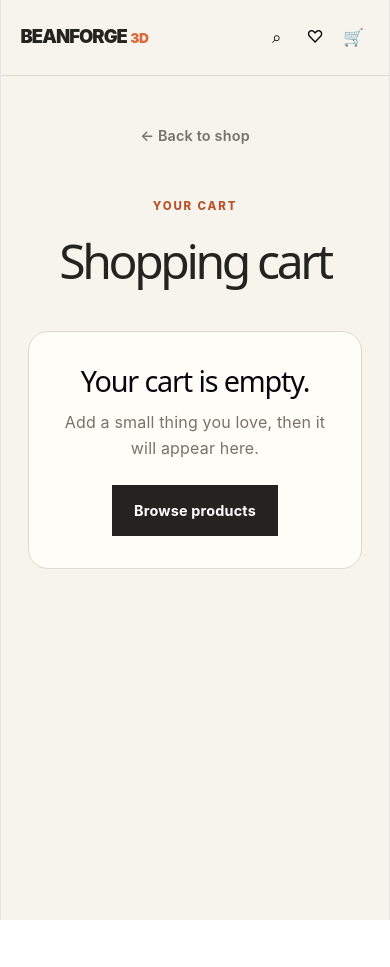
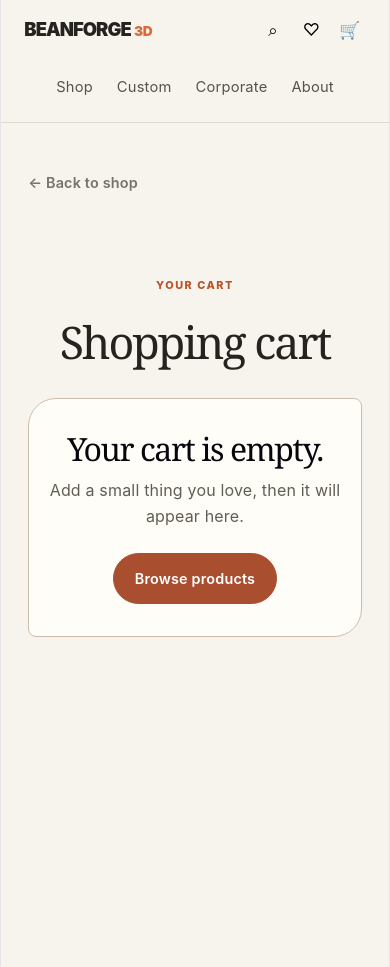
Before and after one commit to jyqyy2/beanforge3d, a React (Vite) app: page /cart in a window 390 px wide. Before the commit the page ends 920 px from the top, so only its background shows below. Built offline with nearby package versions, Linux system fonts and the light colour scheme.

Commit message:
ui minor cart fixes

```diff
--- a/src/App.css
+++ b/src/App.css
@@ -1035,6 +1035,61 @@ So instead, put font-size after font: inherit:*/
   letter-spacing: -0.07em;
 }
 
+.cart-page { text-align: left; }
+.cart-page .cart-heading { text-align: center; margin-block: clamp(2rem, 5vw, 4rem); }
+.cart-page .cart-heading h1,
+.cart-page .empty-cart h2,
+.cart-page .cart-summary h2 {
+  font-family: Georgia, 'Times New Roman', serif;
+  font-weight: 400;
+  letter-spacing: -0.045em;
+  line-height: 1.1;
+  text-wrap: balance;
+}
+.cart-page .cart-heading h1 { font-size: clamp(2.8rem, 6vw, 4.5rem); }
+.cart-page .eyebrow { font-size: 0.68rem; letter-spacing: 0.14em; }
+.cart-page .cart-items { gap: 1.5rem; }
+.cart-page .cart-item,
+.cart-page .cart-summary {
+  padding: clamp(1rem, 2vw, 1.5rem);
+  border-color: #cfbdab;
+  border-radius: 16px;
+  box-shadow: 0 4px 14px #35302705;
+}
+.cart-page .cart-item { align-items: start; }
+.cart-page .cart-item img { object-fit: contain; background: var(--cream); border-radius: 10px; }
+.cart-page .cart-item-info h2 { line-height: 1.35; }
+.cart-page .cart-item-info p { line-height: 1.6; color: #625d53; }
+.cart-page .cart-item-actions strong,
+.cart-page .cart-summary-total strong { color: #91472e; font-variant-numeric: tabular-nums; }
+.cart-page .cart-item-actions button { min-height: 44px; text-decoration: underline; text-underline-offset: 4px; }
+.cart-page .cart-quantity-controls { margin-top: 1.25rem; }
+.cart-page .cart-quantity-controls button { border-color: #cfbdab; }
+.cart-page .cart-quantity-controls button:not(:disabled):hover { background: var(--cream); border-color: #a94f30; }
+.cart-page .cart-summary { border-top: 3px solid #a94f30; }
+.cart-page .cart-summary h2 { font-size: 1.8rem; }
+.cart-page .cart-summary-note { margin-bottom: 1.25rem; color: #625d53; }
+.cart-page .checkout-button { border-radius: 999px; font-weight: 600; }
+.cart-page .keycap-preview-compact { border-color: #cfbdab; background: radial-gradient(ellipse at 50% 30%, var(--paper), #eee2d0); }
+.cart-page .empty-cart {
+  text-align: center;
+  padding: clamp(2rem, 6vw, 5rem) clamp(1rem, 4vw, 3rem);
+  border-color: #cfbdab;
+  border-radius: 28px 8px 28px 8px;
+}
+.cart-page .empty-cart h2 { font-size: clamp(2rem, 4vw, 3rem); }
+.cart-page .empty-cart p { margin-inline: auto; color: #625d53; }
+.cart-page .empty-cart .button { border-radius: 999px; background: #a94f30; border-color: #a94f30; font-weight: 600; }
+.cart-page .empty-cart .button:hover { background: #853a22; }
+#root:has(.cart-page) > .header { min-height: 90px; padding-inline: 6%; gap: 1rem; }
+#root:has(.cart-page) > .header .nav { gap: 1.25rem; }
+#root:has(.cart-page) > .header .nav a { display: inline-flex; align-items: center; min-height: 44px; }
+#root:has(.cart-page) > .header :focus-visible { outline: 2px solid var(--accent-dark); outline-offset: 4px; }
+@media (max-width: 850px) {
+  #root:has(.cart-page) > .header { flex-wrap: wrap; padding-block: 0.75rem; }
+  #root:has(.cart-page) > .header .nav { display: flex; order: 3; width: 100%; justify-content: center; flex-wrap: wrap; gap: 0 1.5rem; }
+}
+
 .empty-cart {
   padding: 3rem;
 
```
